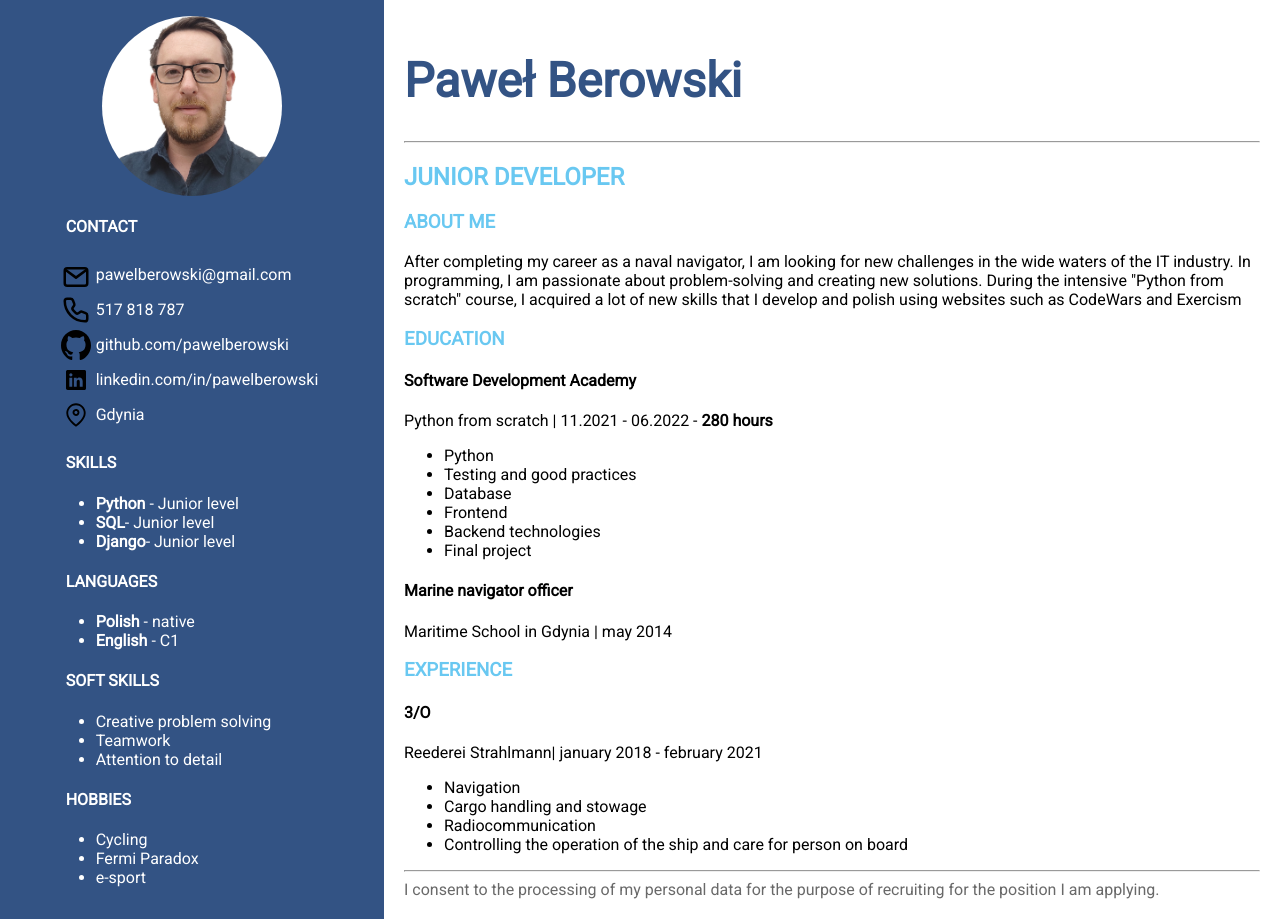
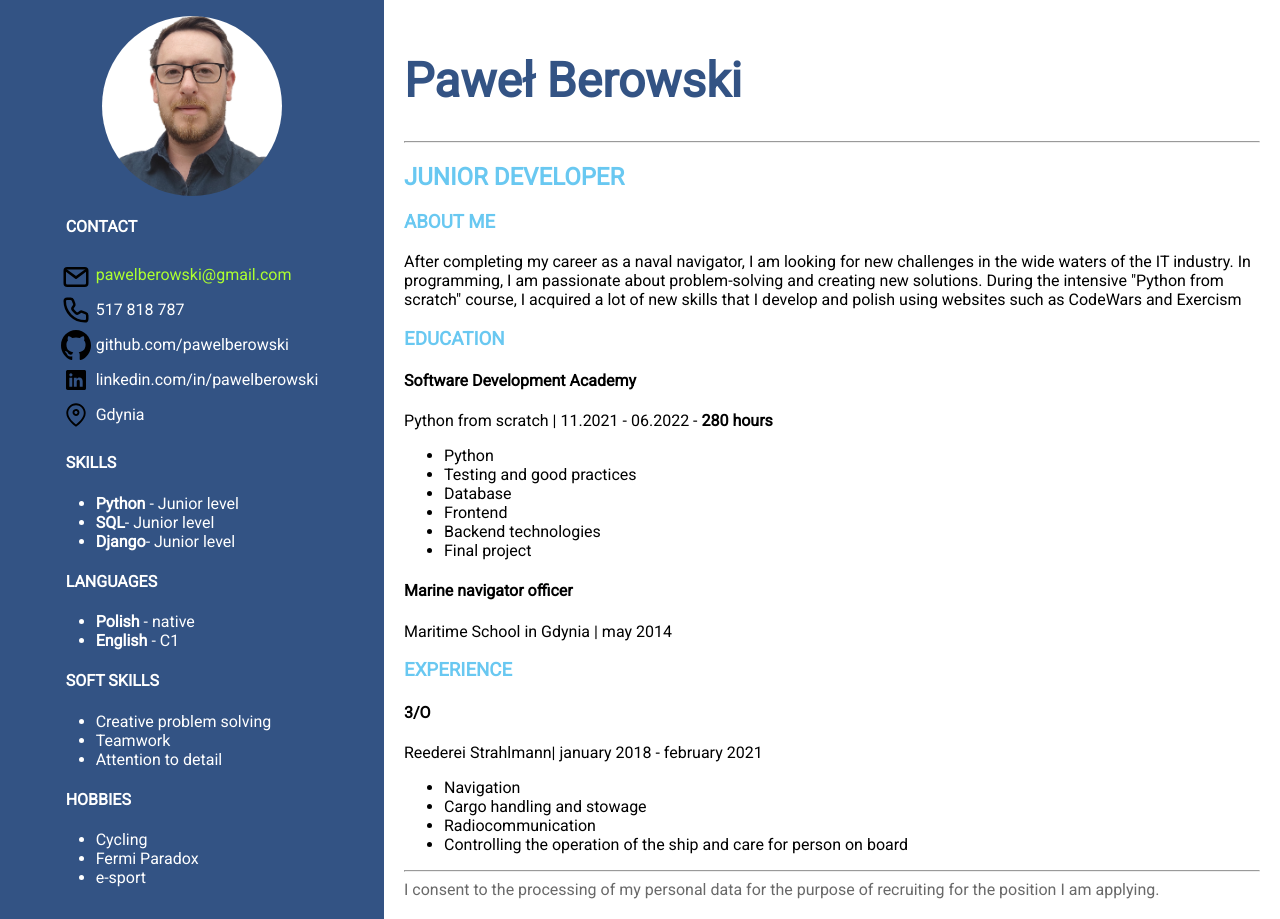
Before and after one commit to pawelberowski/CV, a plain HTML site: page index.html in a window 1280 px wide. In both pictures the pointer is over the link "pawelberowski@gmail.com". Drawn offline with Linux system fonts and the light colour scheme.

Commit message:
Added hover effect for links

```diff
--- a/style.css
+++ b/style.css
@@ -60,6 +60,10 @@ a {
     display: flex;
 }
 
+a:hover {
+    color: greenyellow;
+}
+
 .photo {
     width: 180px;
     height: 180px;
```
